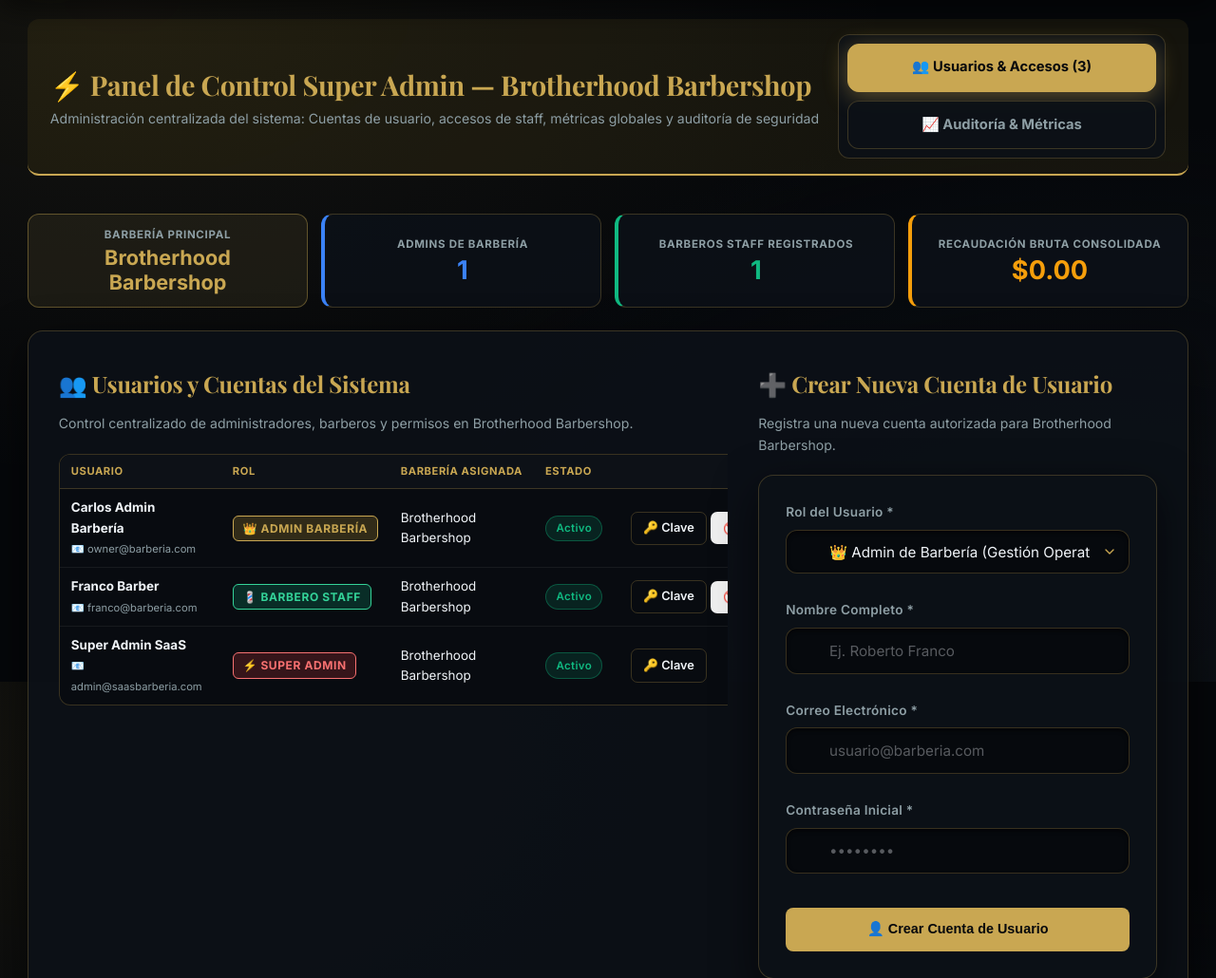
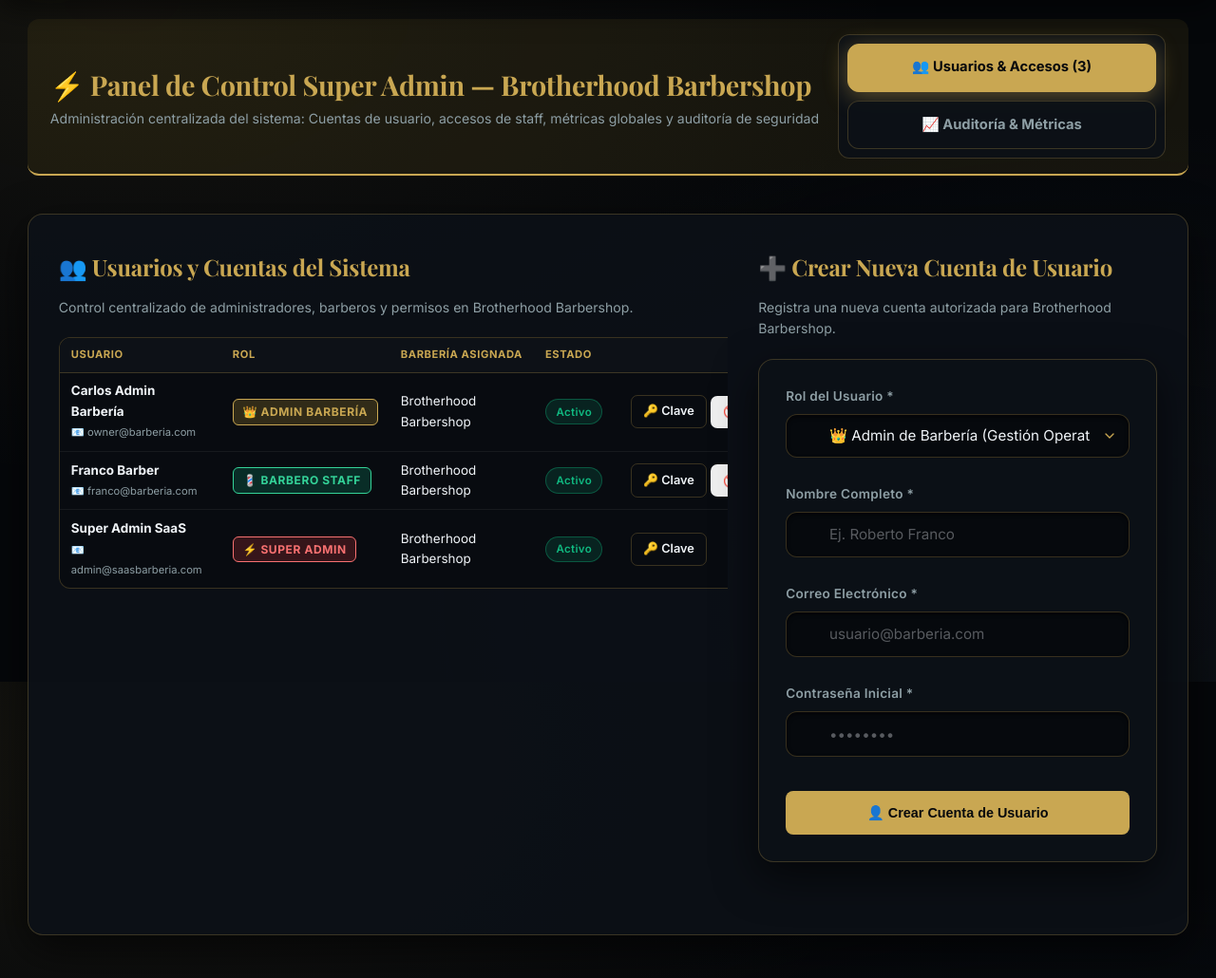
Before and after one commit to tobias-dubini/Barberia, a PHP site: page /super_admin.php in a window 1280 px wide. Shown: the part 82-1112 px from the top of the page at 95% size. Run offline with PHP 8.4, Linux system fonts and the light colour scheme; a user stored in the database is signed in; data comes from the database, SQL or seed files in the repository; data that the repository does not hold is empty; some web fonts are replaced.

Commit message:
Remove redundant KPI cards block from Super Admin panel

```diff
--- a/super_admin.php
+++ b/super_admin.php
@@ -59,28 +59,7 @@ include __DIR__ . '/includes/header.php';
   </nav>
 </div>
 
-<!-- TARJETAS DE MÉTRICAS RÁPIDAS (KPI) -->
-<div class="kpi-grid mb-6">
-  <div class="kpi-card kpi-gold kpi-featured">
-    <span class="kpi-label">Barbería Principal</span>
-    <span class="kpi-value" style="font-size: 1.35rem;">Brotherhood Barbershop</span>
-  </div>
 
-  <div class="kpi-card kpi-blue">
-    <span class="kpi-label">Admins de Barbería</span>
-    <span class="kpi-value"><?php echo $total_admins; ?></span>
-  </div>
-
-  <div class="kpi-card kpi-success">
-    <span class="kpi-label">Barberos Staff Registrados</span>
-    <span class="kpi-value"><?php echo $total_barbers; ?></span>
-  </div>
-
-  <div class="kpi-card kpi-warning">
-    <span class="kpi-label">Recaudación Bruta Consolidada</span>
-    <span class="kpi-value">$<?php echo number_format($global_revenue, 2); ?></span>
-  </div>
-</div>
 
 <div class="glass-panel" style="margin-bottom: 2.5rem;">
 
```
